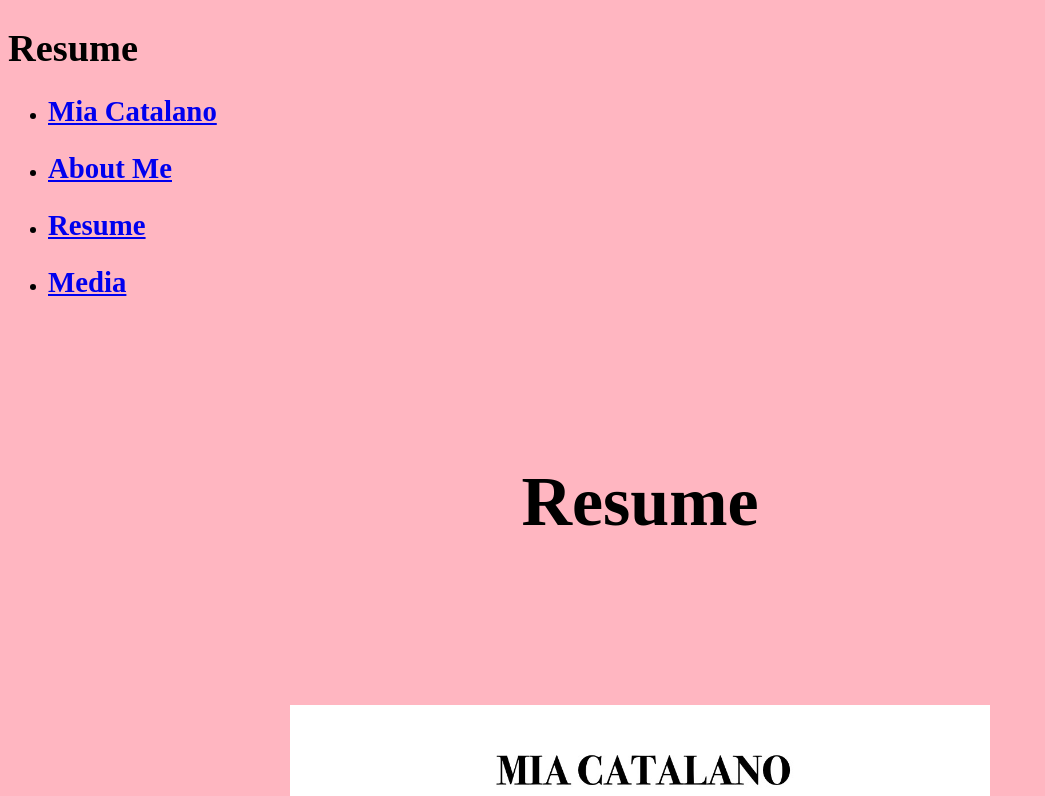
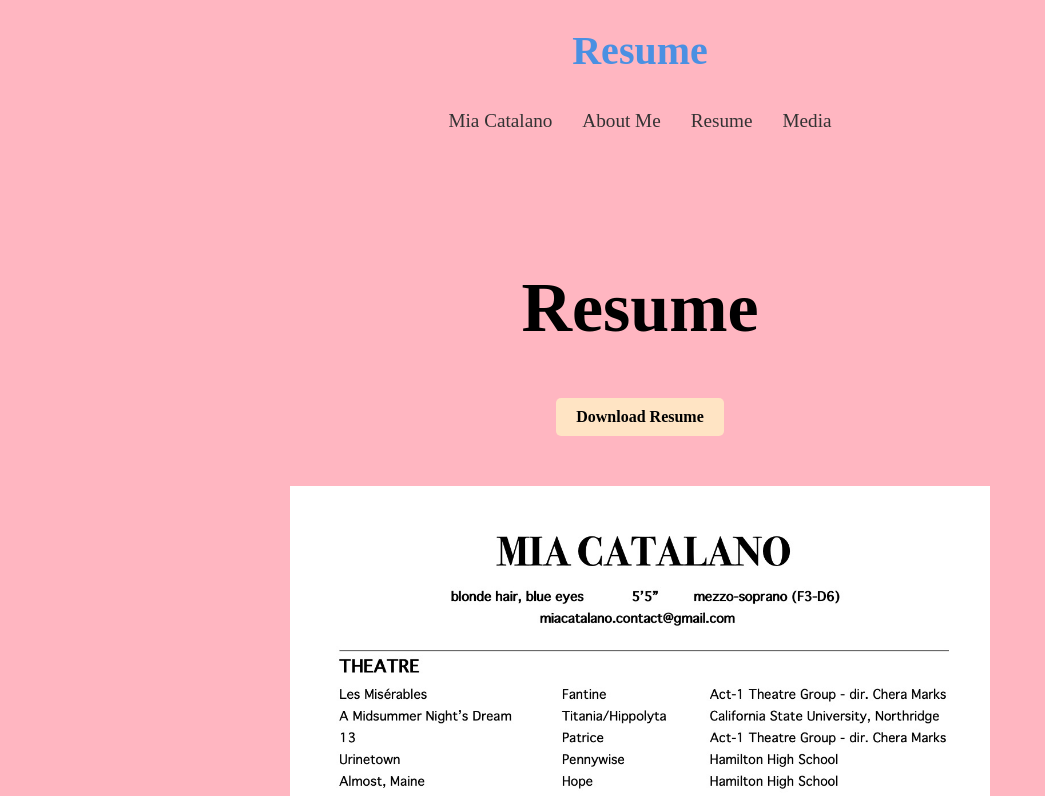
Before and after one commit to ZenoNori/comp484-proj1, a plain HTML site: page resume.html in a window 1280 px wide. Shown: the top 796 px of the page, without its empty margins (0-1045 px from the left). Drawn offline with Linux system fonts and the light colour scheme.

Commit message:
header and navigation touch ups

```diff
--- a/css/styles.css
+++ b/css/styles.css
@@ -2,16 +2,20 @@
   float: right;
   margin-left: 10px;
 }
+
 .center-img {
   display: block;
   margin: 0 auto;
 }
+
 header {
   font-size: larger;
 }
+
 footer {
 	text-align: center;
 }
+
 th,
 td {
   border: 1px solid rgb(160 160 160);
@@ -47,10 +51,75 @@ caption {
   caption-side: bottom;
   padding: 10px;
 }
+
 h6 {
   font-size: 70px;
   text-align: center;
 }
+
 body {
   background: lightpink;
 }
+
+/*section below is for resume.html*/
+
+#resume {
+  text-align: center;
+  margin: 50px 0;
+}
+.download-btn {
+  display: inline-block;
+  margin-top: 10px;
+  padding: 10px 20px;
+  background-color: bisque;
+  color: black;
+  text-decoration: none;
+  border-radius: 5px;
+  font-weight: bold;
+  transition: background 0.3s;
+}
+.download-btn:hover {
+  background-color: #555;
+}
+
+/*fixes spacing issue between download button and resume title*/
+#resume h6 {
+  margin-bottom: 40px;
+  margin-top: 120px;
+}
+
+/* Style the main Resume title */
+header h1 {
+  font-size: 2.5rem;
+  color: #4a90e2;
+  text-align: center;
+  margin-bottom: 20px;
+}
+
+/* Remove default list styling */
+header nav ul {
+  list-style: none;
+  padding: 0;
+  margin: 0;
+  display: flex;            /* makes the nav horizontal */
+  justify-content: center;  /* center the links */
+  gap: 30px;                /* space between items */
+}
+
+/* Style each list item link */
+header nav ul li a {
+  text-decoration: none;
+  color: #333;
+  transition: color 0.3s ease;
+}
+
+/* Style the h2 inside nav links */
+header nav ul li a h2 {
+  font-size: 1.2rem;
+  font-weight: normal;
+}
+
+/* Hover effect for links */
+header nav ul li a:hover {
+  color: #4a90e2;
+}
--- a/resume.html
+++ b/resume.html
@@ -21,6 +21,9 @@
       <article role="article">
         <section id="resume">
           <h6>Resume</h6>
+          <a href="documents/MiaCatalano_resume-for-website.pdf" download class="download-btn">Download Resume</a> <!--This is the download button-->
+        </section>
+        <section>
         <img src="images/MiaCatalano_resume-for-website.1.jpeg" alt="html" width="700" class="center-img">
         <br>
         </section>
```
Also changed, not shown: index.html (+6 -5 lines).
